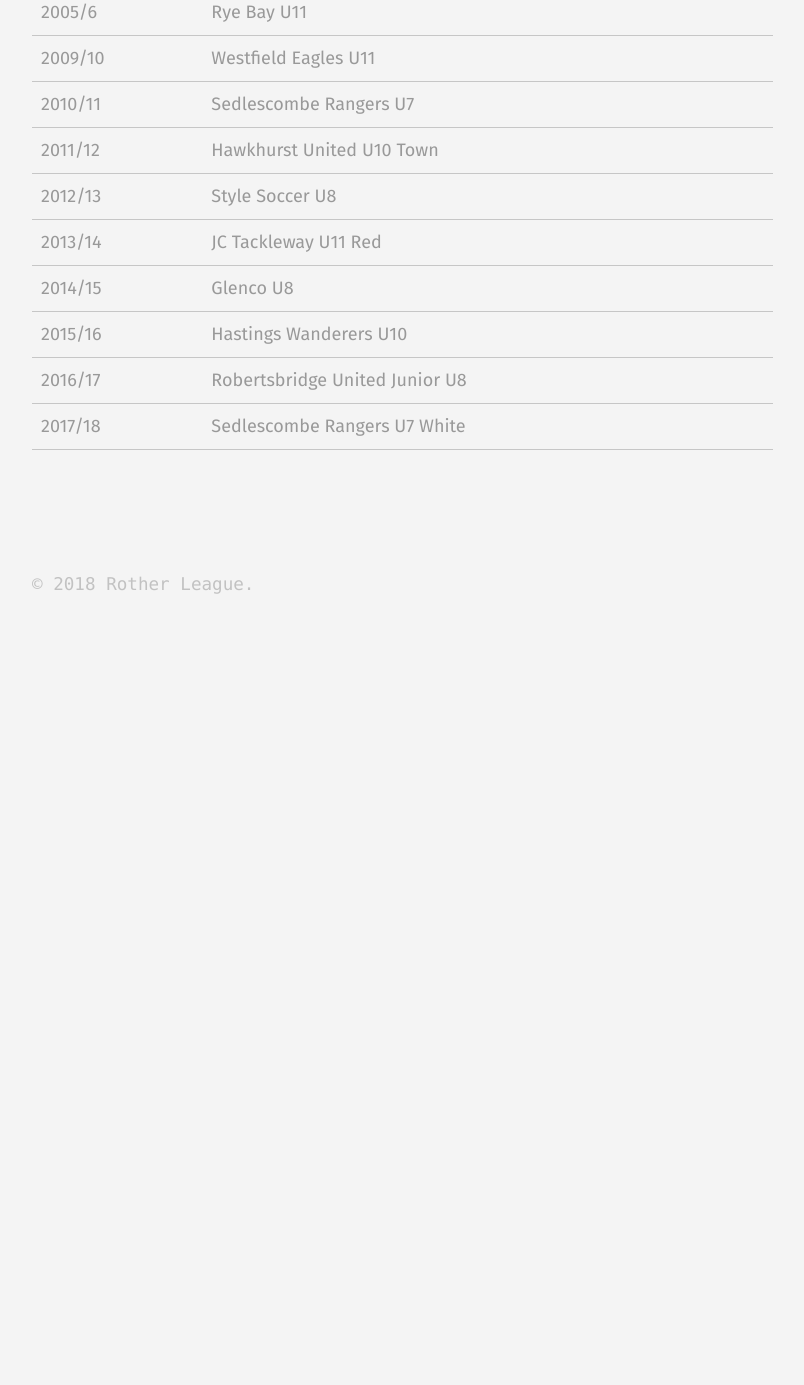
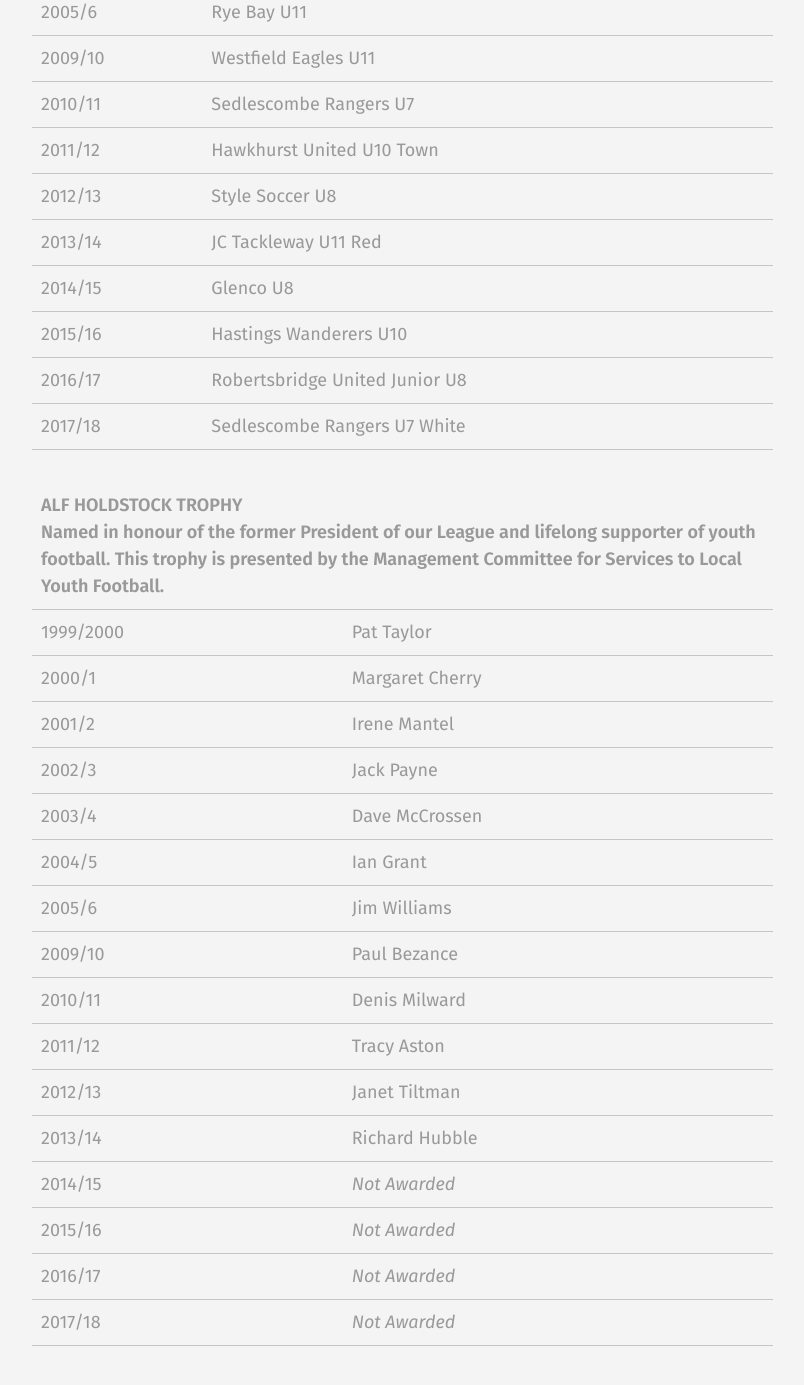
Before and after one commit to rotherleague/Rother, a Jekyll site: the page built from winners.md, in a window 1280 px wide and 1400 px high, scrolled down 24458 px. Shown: the top 1385 px of the window, without its empty margins (56-860 px from the left). Built offline with Jekyll 4.4.1, drawn with Linux system fonts in a browser that asks for light colours; comment, search, counter and statistics services are not loaded; a style sheet for code colours, icons or effects is not loaded; before the commit the page ends 25088 px from its top, so only the background shows below that.

Commit message:
Update other.html

```diff
--- a/_includes/winners/other.html
+++ b/_includes/winners/other.html
@@ -141,3 +141,75 @@
     <td>Sedlescombe  Rangers  U7  White </td>
   </tr>
 </table>
+
+
+<table border="0" class="table table-striped" width="100%">
+  <tr>
+    <th colspan="2" rowspan="1"> <strong>ALF HOLDSTOCK TROPHY</strong> <br>
+      Named in honour of the former President of our League and lifelong supporter of youth football. This trophy is presented by the Management Committee for Services to Local Youth Football. </th>
+  </tr>
+  <tr>
+    <td>1999/2000</td>
+    <td>Pat Taylor</td>
+  </tr>
+  <tr>
+    <td>2000/1</td>
+    <td>Margaret Cherry</td>
+  </tr>
+  <tr>
+    <td>2001/2</td>
+    <td>Irene Mantel</td>
+  </tr>
+  <tr>
+    <td>2002/3</td>
+    <td>Jack Payne</td>
+  </tr>
+  <tr>
+    <td>2003/4</td>
+    <td>Dave McCrossen</td>
+  </tr>
+  <tr>
+    <td>2004/5</td>
+    <td>Ian Grant</td>
+  </tr>
+  <tr>
+    <td>2005/6</td>
+    <td>Jim Williams</td>
+  </tr>
+  <tr>
+    <td>2009/10</td>
+    <td>Paul Bezance</td>
+  </tr>
+  <tr>
+    <td>2010/11</td>
+    <td>Denis Milward</td>
+  </tr>
+  <tr>
+    <td>2011/12</td>
+    <td>Tracy Aston</td>
+  </tr>
+  <tr>
+    <td>2012/13</td>
+    <td>Janet Tiltman</td>
+  </tr>
+  <tr>
+    <td>2013/14</td>
+    <td>Richard Hubble</td>
+  </tr>
+  <tr>
+    <td>2014/15</td>
+    <td><i>Not Awarded</i></td>
+  </tr>
+  <tr>
+    <td>2015/16</td>
+    <td><i>Not Awarded</i></td>
+  </tr>
+  <tr>
+    <td>2016/17</td>
+    <td><i>Not Awarded</i></td>
+  </tr>
+  <tr>
+    <td>2017/18</td>
+    <td><i>Not Awarded</i></td>
+  </tr>
+</table>
```
